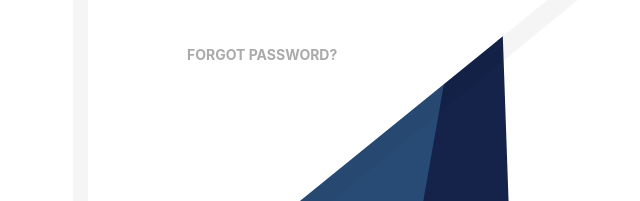
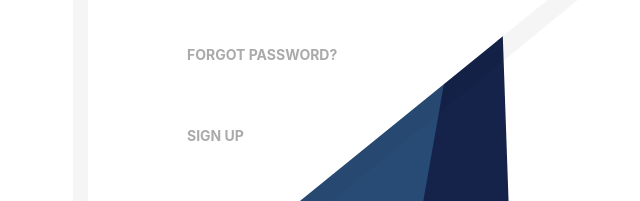
Before and after one commit to luxtorOleg/top-pms, an Angular app: page /login in a window 1280 px wide. Shown: the part 487-688 px from the top of the page, without its empty margins (12-652 px from the left). Built offline with nearby package versions, Linux system fonts and the light colour scheme.

Commit message:
add sign up button on login component

```diff
--- a/src/app/login/login.component.html
+++ b/src/app/login/login.component.html
@@ -21,6 +21,9 @@
           <div class="forget">
             <button class="btn btn-default btn-sm">FORGOT PASSWORD?</button>
           </div>
+          <div class="forget">
+            <button class="btn btn-default btn-sm" routerLink="/registration">SIGN UP</button>
+          </div>
         </div>
         <button class="enterButton"  type="submit" >
           <i class="fa fa-lock fa-2x text-white"></i><br>
```
